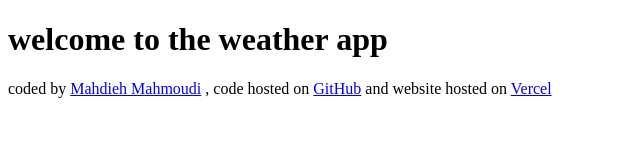
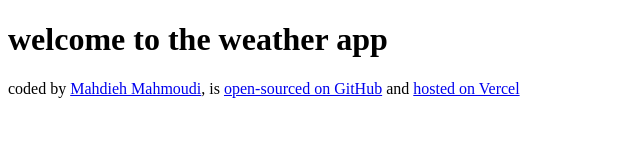
Before and after one commit to maddie0202/weather-app, a plain HTML site: page index.html in a window 1280 px wide. Shown: the whole page, without its empty margins (0-640 px from the left). Drawn offline with Linux system fonts and the light colour scheme.

Commit message:
updated the footer content

```diff
--- a/index.html
+++ b/index.html
@@ -8,9 +8,8 @@
 <body>
     <h1>welcome to the weather app</h1>
     <footer>
-        coded by <a href="https://github.com/maddie0202" target="_blank">Mahdieh Mahmoudi</a>
-        , code hosted on <a href="https://github.com/maddie0202/weather-app" target="_blank">GitHub</a>
-        and website hosted on <a href="https://weather-app-sc.vercel.app" target="_blank">Vercel</a>
+        coded by <a href="https://github.com/maddie0202" target="_blank">Mahdieh Mahmoudi</a>, is <a href="https://github.com/maddie0202/weather-app" target="_blank">open-sourced on GitHub</a>
+        and <a href="https://weather-app-sc.vercel.app" target="_blank">hosted on Vercel</a>
     </footer>
 </body>
 </html>
```
